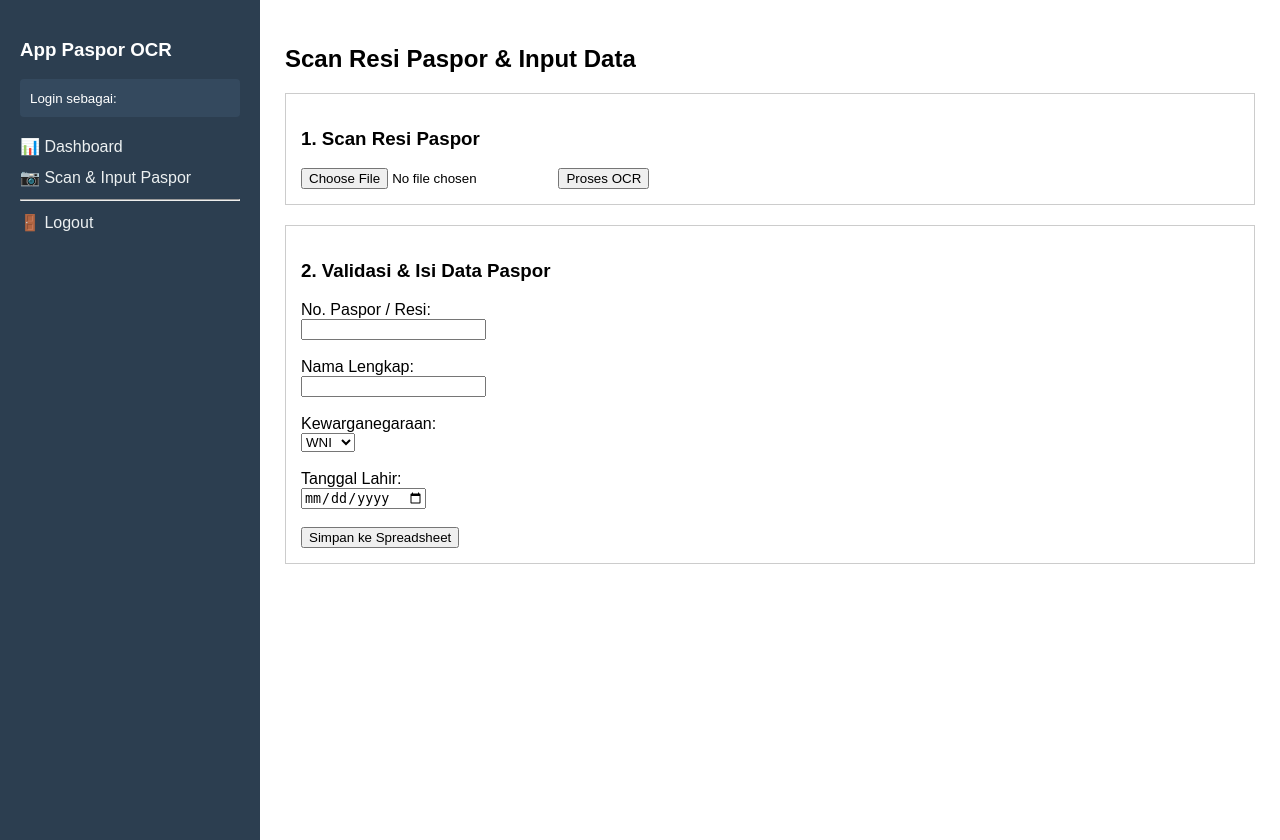
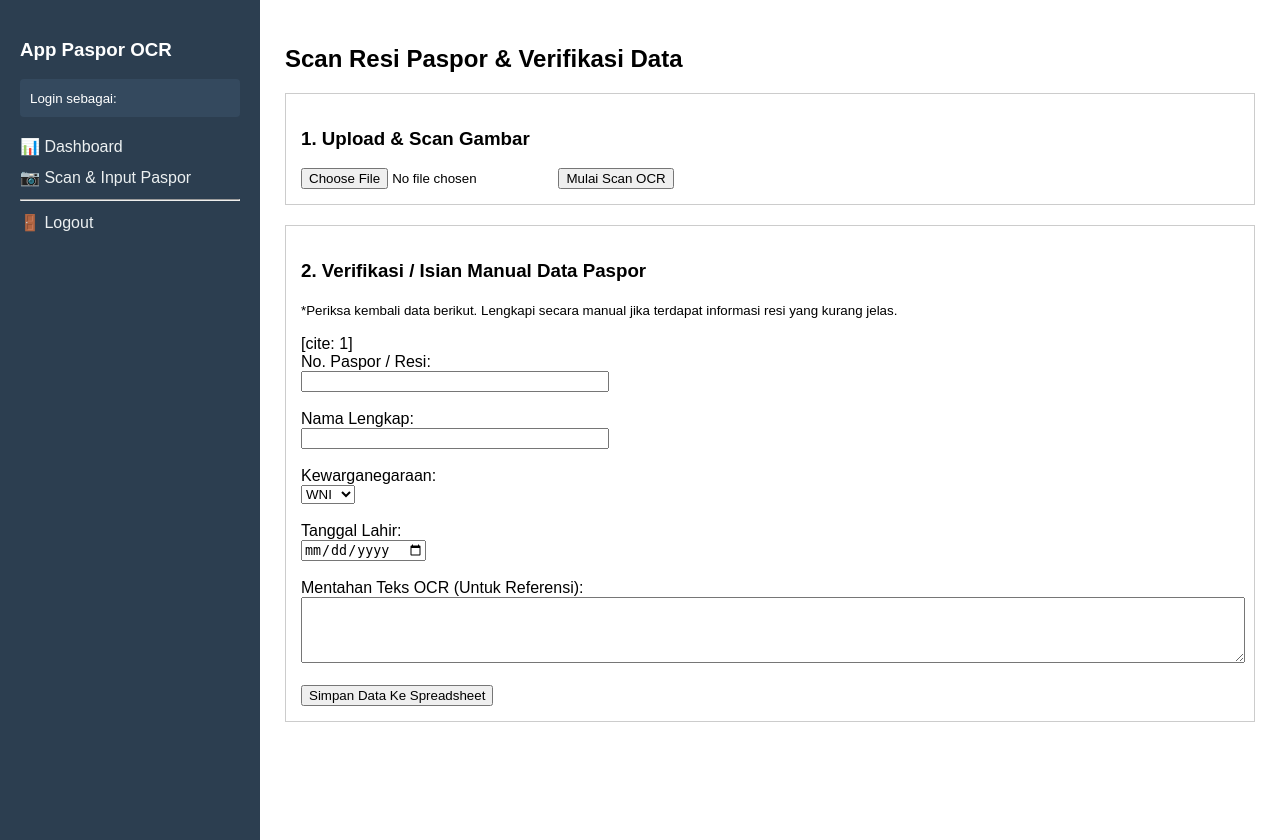
Before and after one commit to FaturPohontu/magang-pasport-archive, a CodeIgniter 4 app: the page made by app/Views/passport/index.php in a window 1280 px wide. Run offline with PHP 8.4 and a stand-in for CodeIgniter, Linux system fonts and the light colour scheme; the template is opened without the code that fills it, so the values that code supplies are empty; some libraries are stand-ins or nearby versions.

Commit message:
Continue OCR Feature

```diff
--- a/app/Views/passport/index.php
+++ b/app/Views/passport/index.php
@@ -1,31 +1,36 @@
 <?= $this->extend('layouts/main') ?>
 
 <?= $this->section('content') ?>
-<h2>Scan Resi Paspor & Input Data</h2>
+<h2>Scan Resi Paspor & Verifikasi Data</h2>
 
-<!-- 1. Form Upload & Scan OCR -->
+<!-- Section 1: Upload Image -->
 <div style="border: 1px solid #ccc; padding: 15px; margin-bottom: 20px;">
-    <h3>1. Scan Resi Paspor</h3>
-    <form id="ocrForm" enctype="multipart/form-data">
+    <h3>1. Upload & Scan Gambar</h3>
+    <form id="formOcr" enctype="multipart/form-data">
         <input type="file" name="passport_image" accept="image/*" required>
-        <button type="button" onclick="processOCR()">Proses OCR</button>
+        <button type="button" id="btnScan" onclick="doOcrScan()">Mulai Scan OCR</button>
     </form>
+    <div id="loading" style="display:none; color: blue; margin-top: 10px;">
+        Sedang memproses Tesseract OCR, mohon tunggu...
+    </div>
 </div>
 
-<!-- 2. Form Validasi Data / Input Manual -->
+<!-- Section 2: Form Verifikasi & Input Manual -->
 <div style="border: 1px solid #ccc; padding: 15px;">
-    <h3>2. Validasi & Isi Data Paspor</h3>
+    <h3>2. Verifikasi / Isian Manual Data Paspor</h3>
+    <p><small>*Periksa kembali data berikut. Lengkapi secara manual jika terdapat informasi resi yang kurang jelas.</small></p>[cite: 1]
+
     <form action="<?= base_url('scan/save') ?>" method="post">
         <?= csrf_field() ?>
 
         <div>
             <label>No. Paspor / Resi:</label><br>
-            <input type="text" name="nik_paspor" id="nik_paspor" required>
+            <input type="text" name="nik_paspor" id="nik_paspor" required style="width: 300px;">
         </div><br>
 
         <div>
             <label>Nama Lengkap:</label><br>
-            <input type="text" name="nama" id="nama" required>
+            <input type="text" name="nama" id="nama" required style="width: 300px;">
         </div><br>
 
         <div>
@@ -41,13 +46,24 @@
             <input type="date" name="tgl_lahir" id="tgl_lahir">
         </div><br>
 
-        <button type="submit">Simpan ke Spreadsheet</button>
+        <div>
+            <label>Mentahan Teks OCR (Untuk Referensi):</label><br>
+            <textarea id="raw_text" rows="4" style="width: 100%;" readonly></textarea>
+        </div><br>
+
+        <button type="submit">Simpan Data Ke Spreadsheet</button>
     </form>
 </div>
 
 <script>
-function processOCR() {
-    let formData = new FormData(document.getElementById('ocrForm'));
+function doOcrScan() {
+    let form = document.getElementById('formOcr');
+    let formData = new FormData(form);
+    let loading = document.getElementById('loading');
+    let btnScan = document.getElementById('btnScan');
+
+    loading.style.display = 'block';
+    btnScan.disabled = true;
 
     fetch('<?= base_url('scan/process-ocr') ?>', {
         method: 'POST',
@@ -56,20 +72,29 @@ function processOCR() {
             'X-Requested-With': 'XMLHttpRequest'
         }
     })
-    .then(response => response.json())
-    .then(result => {
-        if (result.status === 'success') {
-            // Otomatis isi form validasi dengan hasil scan
-            document.getElementById('nik_paspor').value = result.data.nik_paspor;
-            document.getElementById('nama').value = result.data.nama;
-            document.getElementById('kewarganegaraan').value = result.data.kewarganegaraan;
-            document.getElementById('tgl_lahir').value = result.data.tgl_lahir;
-            alert('Proses OCR Selesai! Silakan periksa kembali data.');
+    .then(res => res.json())
+    .then(res => {
+        loading.style.display = 'none';
+        btnScan.disabled = false;
+
+        if (res.status === 'success') {
+            // Otomatis inject data hasil scan Tesseract ke input form verifikasi
+            document.getElementById('nik_paspor').value = res.data.nik_paspor || '';
+            document.getElementById('nama').value = res.data.nama || '';
+            document.getElementById('kewarganegaraan').value = res.data.kewarganegaraan || 'WNI';
+            document.getElementById('tgl_lahir').value = res.data.tgl_lahir || '';
+            document.getElementById('raw_text').value = res.data.raw_text || '';
+
+            alert('Scan OCR Berhasil. Silakan verifikasi dan lengkapi data jika ada yang kurang.');
         } else {
-            alert(result.message);
+            alert(res.message);
         }
     })
-    .catch(error => alert('Terjadi kesalahan proses OCR.'));
+    .catch(err => {
+        loading.style.display = 'none';
+        btnScan.disabled = false;
+        alert('Terjadi kesalahan koneksi atau server OCR.');
+    });
 }
 </script>
 <?= $this->endSection() ?>
--- a/composer.json
+++ b/composer.json
@@ -11,7 +11,8 @@
     },
     "require": {
         "php": "^8.2",
-        "codeigniter4/framework": "^4.7"
+        "codeigniter4/framework": "^4.7",
+        "thiagoalessio/tesseract_ocr": "^2.13"
     },
     "require-dev": {
         "fakerphp/faker": "^1.9",
```
Also changed, not shown: app/Controllers/HomeController.php (+29 -13 lines), app/Libraries/OcrService.php (added, +74 -0 lines), 1 other file.
